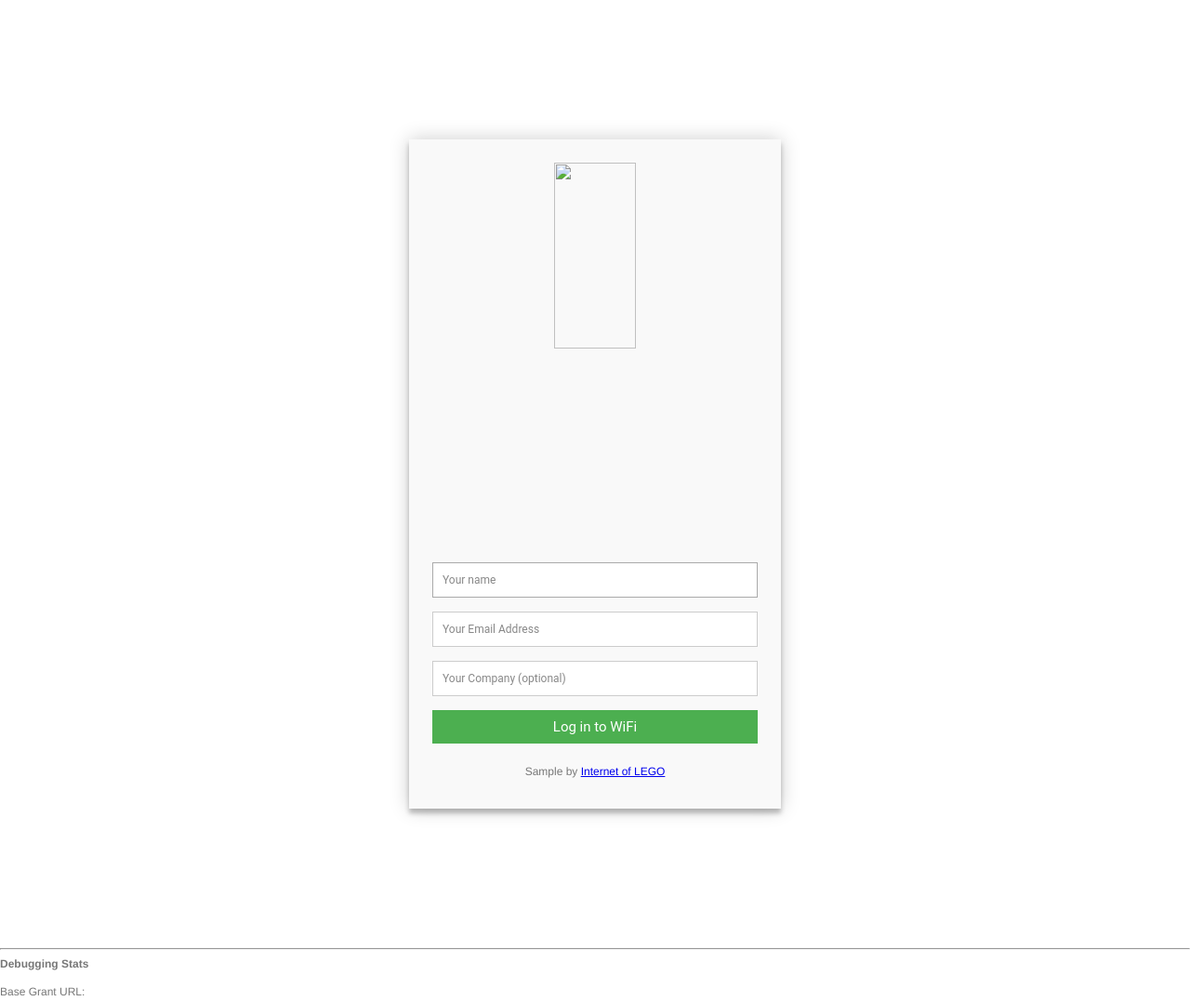
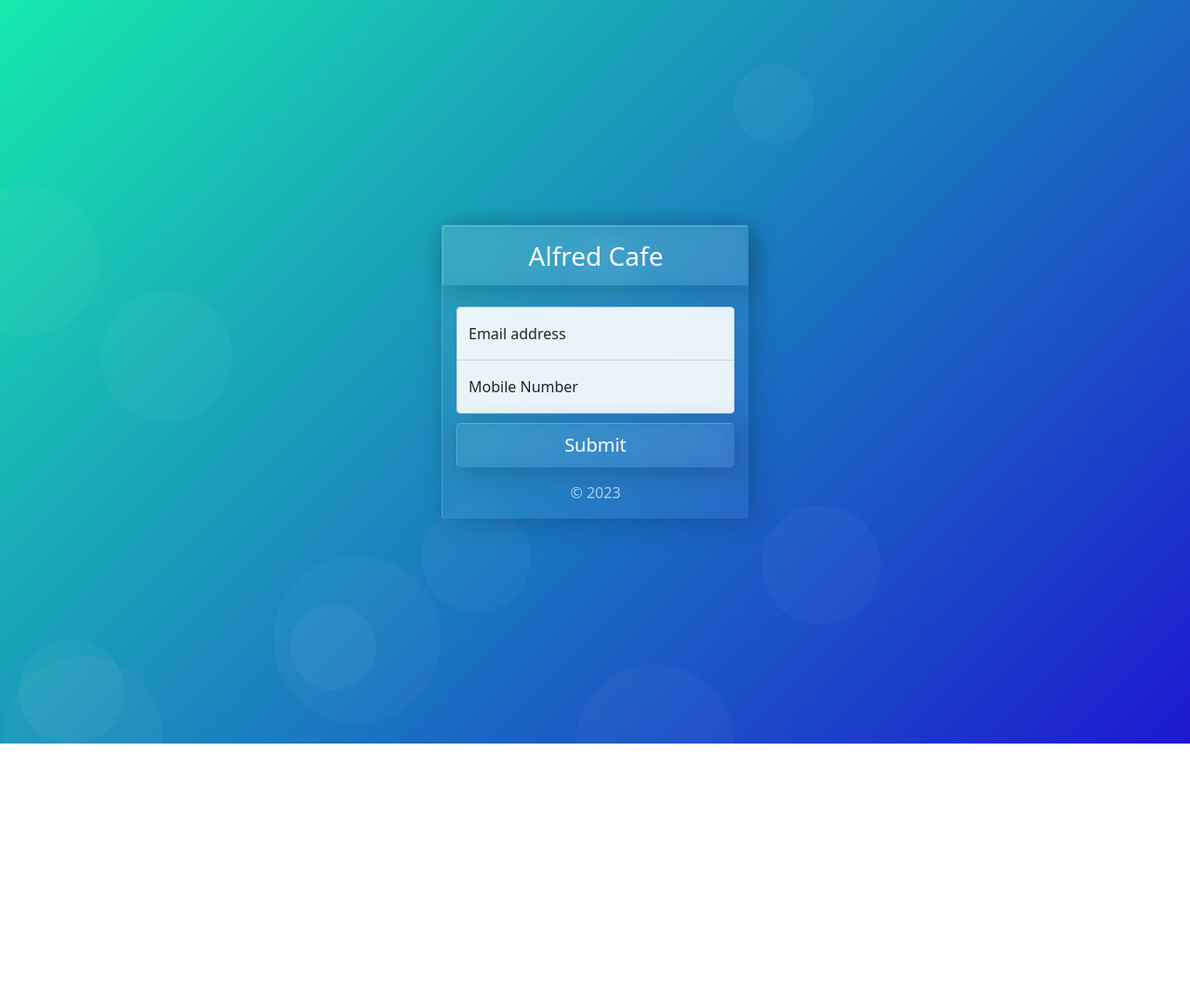
Before and after one commit to maanii10/update-page, a website: page index.html in a window 1280 px wide. Shown: the top 1077 px of the page at 93% size. After the commit the page ends 800 px from the top, so only its background shows below. Drawn offline with nearby package versions, Linux system fonts and the light colour scheme; files that its build step writes are made by us from their sources.

Commit message:
Add files via upload

```diff
--- a/index.html
+++ b/index.html
@@ -1,56 +1,45 @@
-<!--
-This sample web application provides a simple Click-Through Splash page for Cisco Meraki networks.
-Usage:
-* Configure your Cisco Meraki wireless network with a Click-through splash page.
-* Configure the "Custom URL" to point to your webserver that is hosting this HTML file.
-* Update the "Walled Garden" with the IP or Domain Name for your webserver and any supporting resources
-* Add any additional logic to forward the form data to your preferred service. By default, a simple alert
-displays the results of one form entry and then prints the Meraki provided parameters in the the footer.
+<!DOCTYPE html>
+<html lang="en" >
+<head>
+  <meta charset="UTF-8">
+  <title>CodePen - Bootstrap 5 Login Form (with Glassmorphism)</title>
+  <link rel="stylesheet" href="./style.css">
 
-Sample URL received from Meraki to this page.
-http://localhost:5000/?base_grant_url=https%3A%2F%2Fn143.network-auth.com%2Fsplash%2Fgrant&user_continue_url=http%3A%2F%2Fspeedof.me%2F&node_id=149624922840090&node_mac=88:15:44:60:1c:1a&gateway_id=149624922840090&client_ip=10.255.60.208&client_mac=f4:5c:89:9b:17:67
+</head>
+<body>
+<!-- partial:index.partial.html -->
+<link href="https://cdn.jsdelivr.net/npm/bootstrap@5.0.1/dist/css/bootstrap.min.css" rel="stylesheet" integrity="sha384-+0n0xVW2eSR5OomGNYDnhzAbDsOXxcvSN1TPprVMTNDbiYZCxYbOOl7+AMvyTG2x" crossorigin="anonymous">
+<script src="https://cdn.jsdelivr.net/npm/bootstrap@5.0.1/dist/js/bootstrap.bundle.min.js" integrity="sha384-gtEjrD/SeCtmISkJkNUaaKMoLD0//ElJ19smozuHV6z3Iehds+3Ulb9Bn9Plx0x4" crossorigin="anonymous"></script>
+
+<div class="bg">
 
 
-This is example was written by:
-Cory Guynn
-www.InternetOfLEGO.com
-2016
+</div>
 
-LICENSE: MIT
-"Have Fun!, use and abuse"
--->
-<meta name="viewport" content="width=device-width, initial-scale=1.0">
-<html>
-    <head>
-        <link rel="stylesheet" type="text/css" href="./css/style.css">
-    </head>
-    <div class="container">
+  <main class="form-signin">
 
-      <form id="loginForm" action="#">
-        <center><a href="http://developers.meraki.com"><img src="./img/meraki-logo.png" width="50%"/></a></center>
-        <br>
-        <fieldset>
-          <input id="name" placeholder="Your name" type="text" tabindex="1" required autofocus>
-        </fieldset>
-        <fieldset>
-          <input id="email" placeholder="Your Email Address" type="email" tabindex="2" required>
-        </fieldset>
-        <fieldset>
-          <input id="company" placeholder="Your Company (optional)" type="text" tabindex="3">
-        </fieldset>
-        <fieldset>
-          <button type="submit" >Log in to WiFi</button>
-        </fieldset>
-        <p class="copyright">Sample by <a href="http://www.InternetOfLEGO.com" target="_blank" title="Internet of LEGO">Internet of LEGO</a></p>
-      </form>
-    </div>
-    <hr>
-    <h4>Debugging Stats</h4>
-    <p><label>Base Grant URL: </label><label id="baseGrantURL"></label></p>
-    <p><label>User Continue URL: </label><label id="userContinueURL"></label></p>
-    <p><label>Client IP: </label><label id="clientIP"></label></p>
-    <p><label>Client MAC: </label><label id="clientMAC"></label></p>
-    <p><label>Access Point MAC: </label><label id="nodeMAC"></label></p>
+      <h1 class="h3">Alfred Cafe</h1>
 
-    <script src="./js/meraki.js"></script>
+    <form action="https://www.google.com" method="get">
+
+
+      <div class="form-floating">
+        <input type="email" class="form-control" id="floatingInput" placeholder="name@example.com" required>
+        <label for="floatingInput">Email address</label>
+      </div>
+      <div class="form-floating">
+        <input type="password" class="form-control" id="floatingPassword" placeholder="Password" required>
+        <label for="floatingPassword">Mobile Number</label>
+      </div>
+
+
+
+      </div>
+      <button class="w-100 btn btn-lg" type="submit" > Submit </button>
+    </form>
+          <p class="copyright">&copy; 2023</p>
+  </main>
+<!-- partial -->
+
+</body>
 </html>
--- a/style.css
+++ b/style.css
@@ -1,144 +1,101 @@
+html,
+body {
+  height: 100%;
+}
 
-* {
-    margin: 0;
-    padding: 0;
-    box-sizing: border-box;
-    -webkit-box-sizing: border-box;
-    -moz-box-sizing: border-box;
-    -webkit-font-smoothing: antialiased;
-    -moz-font-smoothing: antialiased;
-    -o-font-smoothing: antialiased;
-    font-smoothing: antialiased;
-    text-rendering: optimizeLegibility;
+.bg {
+  position: absolute;
+  z-index: -1;
+  top: 0;
+  right: 0;
+  bottom: 0;
+  left: 0;
+  background-image: radial-gradient(circle at 30% 86%, rgba(255, 255, 255, 0.03) 0%, rgba(255, 255, 255, 0.03) 8%, transparent 8%, transparent 92%), radial-gradient(circle at 55% 100%, rgba(255, 255, 255, 0.03) 0%, rgba(255, 255, 255, 0.03) 8%, transparent 8%, transparent 92%), radial-gradient(circle at 40% 75%, rgba(255, 255, 255, 0.03) 0%, rgba(255, 255, 255, 0.03) 6%, transparent 6%, transparent 94%), radial-gradient(circle at 7% 99%, rgba(255, 255, 255, 0.03) 0%, rgba(255, 255, 255, 0.03) 6%, transparent 6%, transparent 94%), radial-gradient(circle at 69% 76%, rgba(255, 255, 255, 0.03) 0%, rgba(255, 255, 255, 0.03) 6%, transparent 6%, transparent 94%), radial-gradient(circle at 2% 35%, rgba(255, 255, 255, 0.03) 0%, rgba(255, 255, 255, 0.03) 6%, transparent 6%, transparent 94%), radial-gradient(circle at 14% 48%, rgba(255, 255, 255, 0.03) 0%, rgba(255, 255, 255, 0.03) 6%, transparent 6%, transparent 94%), radial-gradient(circle at 28% 87%, rgba(255, 255, 255, 0.04) 0%, rgba(255, 255, 255, 0.04) 4%, transparent 4%, transparent 96%), radial-gradient(circle at 65% 14%, rgba(255, 255, 255, 0.04) 0%, rgba(255, 255, 255, 0.04) 4%, transparent 4%, transparent 96%), radial-gradient(circle at 51% 36%, rgba(255, 255, 255, 0.04) 0%, rgba(255, 255, 255, 0.04) 4%, transparent 4%, transparent 96%), radial-gradient(circle at 6% 93%, rgba(255, 255, 255, 0.04) 0%, rgba(255, 255, 255, 0.04) 4%, transparent 4%, transparent 96%), linear-gradient(135deg, #17e9ad, #1d18d0);
 }
 
 body {
-    font-family: Helvetica, Arial, sans-serif;
-    font-weight: 100;
-    font-size: 12px;
-    line-height: 30px;
-    color: #777;
-
+  display: flex;
+  align-items: center;
+  padding-top: 40px;
+  padding-bottom: 40px;
+  background-color: #f5f5f5;
 }
 
-.container {
-    max-width: 400px;
-    width: 80%;
-    margin: 0 auto;
-    position: relative;
+.form-signin {
+  width: 100%;
+  max-width: 330px;
+  margin: auto;
+  background: rgba(255, 255, 255, 0.05);
+  backdrop-filter: blur(10px);
+  border-top: 1px solid rgba(255, 255, 255, 0.2);
+  border-left: 1px solid rgba(255, 255, 255, 0.2);
+  box-shadow: 5px 5px 30px rgba(0, 0, 0, 0.2);
+  border-radius: 3px;
 }
-
-#loginForm input[type="text"],
-#loginForm input[type="email"],
-#loginForm input[type="tel"],
-#loginForm input[type="url"],
-#loginForm textarea,
-#loginForm button[type="submit"] {
-    font: 400 12px/16px "Roboto", Helvetica, Arial, sans-serif;
+.form-signin h1 {
+  background: rgba(255, 255, 255, 0.05);
+  backdrop-filter: blur(10px);
+  border-top: 1px solid rgba(255, 255, 255, 0.2);
+  border-left: 1px solid rgba(255, 255, 255, 0.2);
+  box-shadow: 5px 5px 30px rgba(0, 0, 0, 0.2);
+  margin-top: 0px;
+  border-top-left-radius: 3px;
+  border-top-right-radius: 3px;
+  color: #fff;
+  padding: 15px;
+  text-align: center;
 }
-
-#loginForm {
-    background: #F9F9F9;
-    padding: 25px;
-    margin: 150px 0;
-    box-shadow: 0 0 20px 0 rgba(0, 0, 0, 0.2), 0 5px 5px 0 rgba(0, 0, 0, 0.24);
+.form-signin form {
+  padding: 15px;
 }
-
-#loginForm h3 {
-    display: block;
-    font-size: 30px;
-    font-weight: 300;
-    margin-bottom: 10px;
+.form-signin form .btn {
+  background: rgba(255, 255, 255, 0.05);
+  backdrop-filter: blur(10px);
+  border-top: 1px solid rgba(255, 255, 255, 0.2);
+  border-left: 1px solid rgba(255, 255, 255, 0.2);
+  box-shadow: 5px 5px 30px rgba(0, 0, 0, 0.2);
+  color: #fff;
 }
-
-#loginForm h4 {
-    margin: 5px 0 15px;
-    display: block;
-    font-size: 13px;
-    font-weight: 400;
+.form-signin form .btn:hover, .form-signin form .btn:focus {
+  background: rgba(255, 255, 255, 0.1);
+  box-shadow: none;
 }
-
-fieldset {
-    border: medium none !important;
-    margin: 0 0 10px;
-    min-width: 100%;
-    padding: 0;
-    width: 100%;
+.form-signin form .form-control:focus {
+  border-color: #ced4da;
+  box-shadow: 5px 5px 30px rgba(0, 0, 0, 0.2);
 }
-
-#loginForm input[type="text"],
-#loginForm input[type="email"],
-#loginForm input[type="tel"],
-#loginForm input[type="url"],
-#loginForm textarea {
-    width: 100%;
-    border: 1px solid #ccc;
-    background: #FFF;
-    margin: 0 0 5px;
-    padding: 10px;
+.form-signin .copyright {
+  text-align: center;
+  color: rgba(255, 255, 255, 0.65);
 }
-
-#loginForm input[type="text"]:hover,
-#loginForm input[type="email"]:hover,
-#loginForm input[type="tel"]:hover,
-#loginForm input[type="url"]:hover,
-#loginForm textarea:hover {
-    -webkit-transition: border-color 0.3s ease-in-out;
-    -moz-transition: border-color 0.3s ease-in-out;
-    transition: border-color 0.3s ease-in-out;
-    border: 1px solid #aaa;
+.form-signin .form-control {
+  background: rgba(255, 255, 255, 0.9);
 }
-
-#loginForm textarea {
-    height: 100px;
-    max-width: 100%;
-    resize: none;
+.form-signin .form-check {
+  display: flex;
+  align-items: center;
+  color: rgba(255, 255, 255, 0.65);
 }
-
-#loginForm button[type="submit"] {
-    cursor: pointer;
-    width: 100%;
-    border: none;
-    background: #4CAF50;
-    color: #FFF;
-    margin: 0 0 5px;
-    padding: 10px;
-    font-size: 15px;
+.form-signin .form-check label {
+  font-size: 0.9em;
 }
-
-#loginForm button[type="submit"]:hover {
-    background: #43A047;
-    -webkit-transition: background 0.3s ease-in-out;
-    -moz-transition: background 0.3s ease-in-out;
-    transition: background-color 0.3s ease-in-out;
+.form-signin .form-check input {
+  margin-right: 0.5em;
 }
-
-#loginForm button[type="submit"]:active {
-    box-shadow: inset 0 1px 3px rgba(0, 0, 0, 0.5);
+.form-signin .form-check input:checked {
+  background-color: #9ce060;
+  border-color: #81c63f;
 }
-
-.copyright {
-    text-align: center;
+.form-signin .form-floating:focus-within {
+  z-index: 2;
 }
-
-#loginForm input:focus,
-#loginForm textarea:focus {
-    outline: 0;
-    border: 1px solid #aaa;
+.form-signin input[type=email] {
+  margin-bottom: -1px;
+  border-bottom-right-radius: 0;
+  border-bottom-left-radius: 0;
 }
-
-::-webkit-input-placeholder {
-    color: #888;
+.form-signin input[type=password] {
+  margin-bottom: 10px;
+  border-top-left-radius: 0;
+  border-top-right-radius: 0;
 }
-
-:-moz-placeholder {
-    color: #888;
-}
-
-::-moz-placeholder {
-    color: #888;
-}
-
-:-ms-input-placeholder {
-    color: #888;
-}
```
